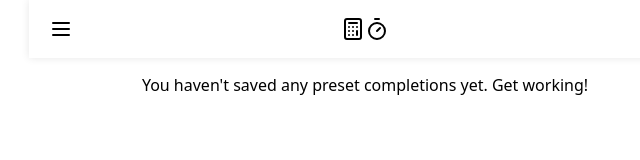
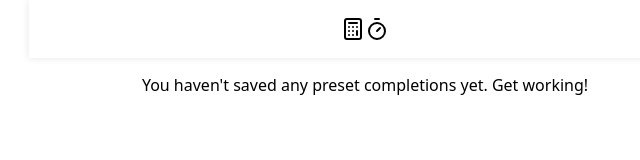
Before and after one commit to Garciat/programmable-timer-app, a React (Vite) app: page /history in a window 1280 px wide. Shown: the top 160 px of the page, without its empty margins (275-915 px from the left). Built offline with nearby package versions, Linux system fonts and the light colour scheme.

Commit message:
history: remove confusing settings title button

```diff
--- a/src/pages/HistoryPage.tsx
+++ b/src/pages/HistoryPage.tsx
@@ -1,12 +1,5 @@
 import { useCallback, useEffect, useMemo, useState } from "react";
-import {
-  BookCheck,
-  Calculator,
-  Clock3,
-  Hourglass,
-  Menu,
-  Timer,
-} from "lucide-react";
+import { BookCheck, Calculator, Clock3, Hourglass, Timer } from "lucide-react";
 import { DateTime } from "luxon";
 
 import { HStack, VFrame, VStack } from "lib/box/mod.ts";
@@ -15,7 +8,6 @@ import { useNavigateTransition } from "lib/utils/transition.ts";
 import { getAllRecordsByDateAsc, openHistoryDB } from "src/app/history/db.ts";
 import { HistoryRecord } from "src/app/history/types.ts";
 import { BaseLayout } from "src/pages/BaseLayout.tsx";
-import { IconButton } from "src/components/IconButton.tsx";
 import { MainNav } from "src/components/MainNav.tsx";
 import { TitleBar } from "src/components/TitleBar.tsx";
 
@@ -81,13 +73,6 @@ export function HistoryPage() {
   return (
     <BaseLayout title="History">
       <TitleBar
-        left={
-          <IconButton
-            icon={Menu}
-            href="/settings"
-            transitions={["from-left"]}
-          />
-        }
         middle={
           <>
             <Calculator size={24} />
```
